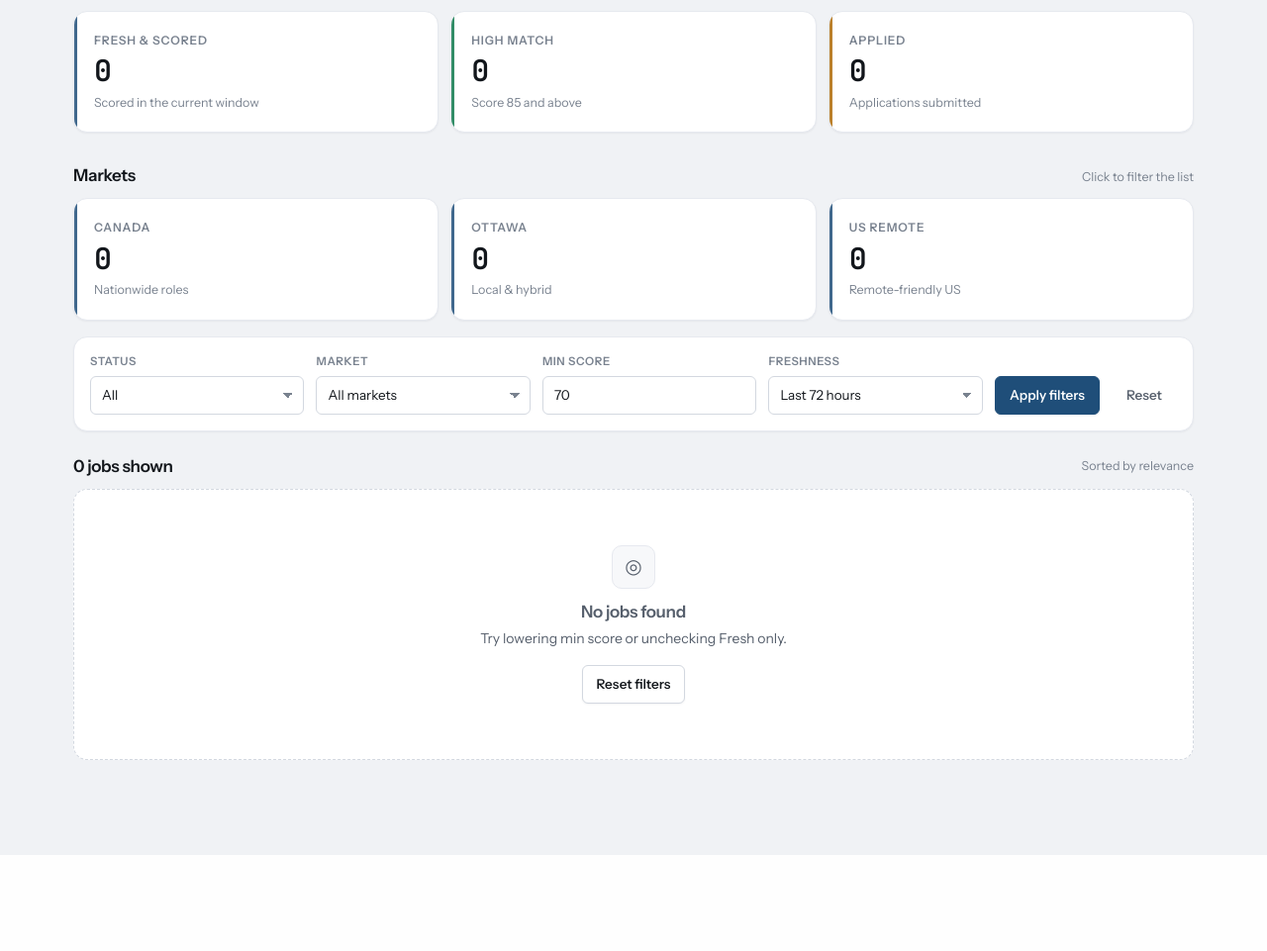
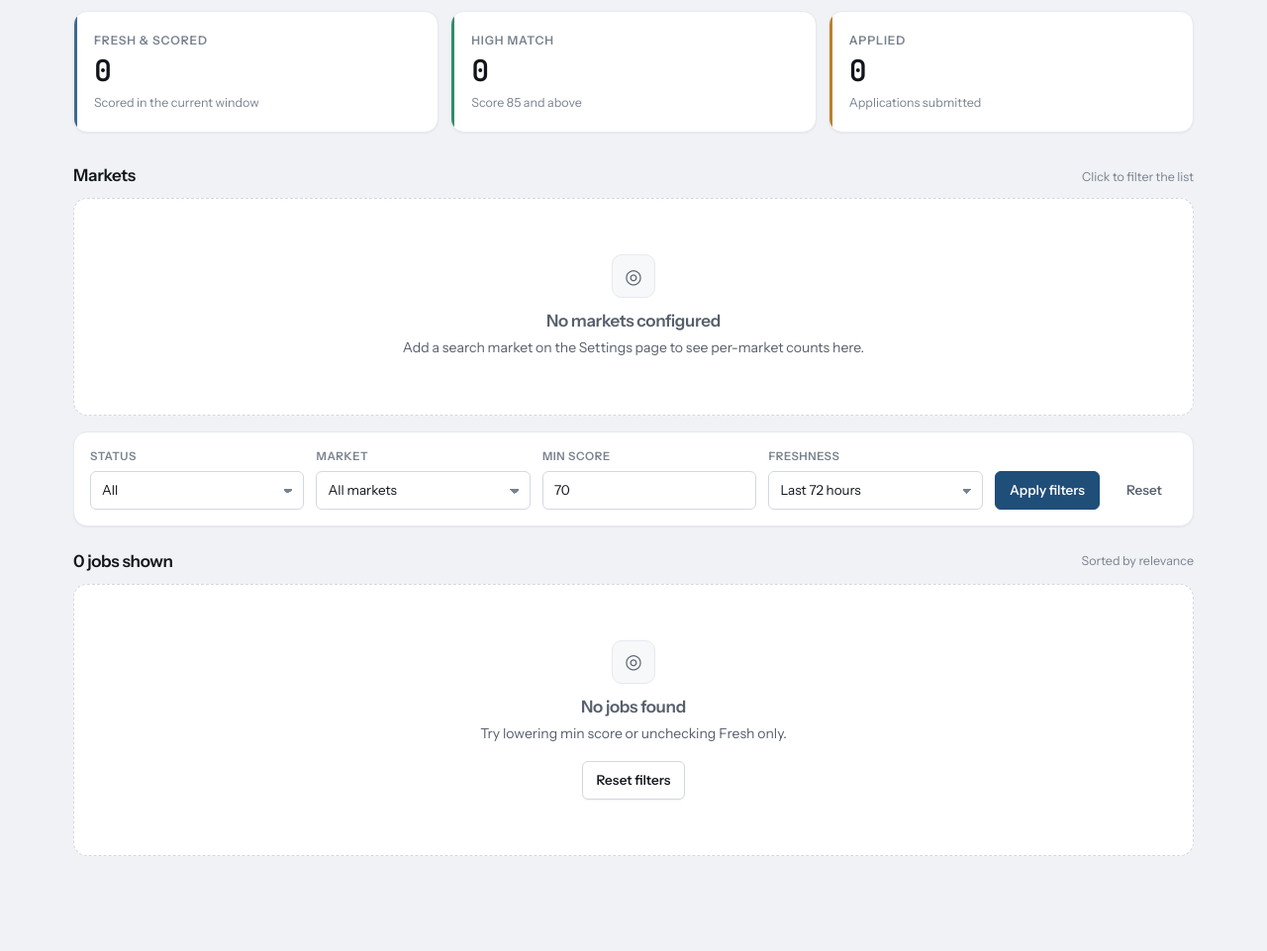
Before and after one commit to Toecyn/job_apply, a Flask app: page / in a window 1280 px wide. Shown: the part 182-1143 px from the top of the page at 99% size. Before the commit the page ends 1046 px from the top, so only its background shows below. Run offline with Flask 3, Linux system fonts and the light colour scheme; data that the repository does not hold is empty; some libraries are stand-ins or nearby versions.

Commit message:
Make dashboard market cards/filter dynamic from the saved profile
The market stat cards and filter dropdown on index.html were still
hardcoded to the original six pass names (canada, ottawa, us_remote,
canada_remote, canada_hybrid, contract) — flagged as a known gap when
scraper.py's markets became profile-driven, never circled back to fix.
Reported as "dashboard isn't reading the saved profile" after saving
markets like Lagos/Hybrid and Nigeria/Remote that don't match any of
those six.

- Moved market_pass_name() from scraper.py to profile_store.py (added
  market_label() alongside it) so app.py can slug/label markets the same
  way scraper.py does, without importing scraper.py — which pulls in
  jobspy at module level, deliberately excluded from requirements.txt.
  scraper.py now imports both from profile_store instead of defining its
  own copy.
- app.py's get_stats_data() replaces the six hardcoded COUNT queries with
  one per configured market (stats.markets: [{pass_name, label, count}]),
  built from profile.markets.
- index.html's market cards and the filter <select> now loop over
  stats.markets instead of three/six fixed options, with an empty state
  when no markets are configured yet.

Note: this is one of two causes behind the reported symptom. The other —
the job list itself still showing old postings — isn't a bug: saving a
profile doesn't trigger a scrape, and scheduler.py (which would run one
periodically) is a separate always-on process not part of this Vercel
deployment. A new profile only takes effect on the next "Refresh Jobs"
click.

Co-Authored-By: Claude Sonnet 5 <noreply@anthropic.com>
Claude-Session: https://claude.ai/code/session_01XzhHcBPfBXe5vRFXj4WEkF

```diff
--- a/Job_Apply/app.py
+++ b/Job_Apply/app.py
@@ -54,6 +54,14 @@ def get_jobs_data(status="all", market="all", min_score=70, fresh_hours=72):
 
 
 def get_stats_data():
+    """Per-market counts (stats["markets"]) are now driven by the profile's
+    configured markets instead of a fixed canada/ottawa/us_remote set —
+    see profile_store.market_pass_name(). A market you've since removed
+    from Settings, or a job scraped under the old hardcoded passes before
+    this migration, simply won't appear in this list; it still counts
+    toward total/scored/etc. and still shows in the "All markets" job list."""
+    from profile_store import get_profile, market_pass_name, market_label
+
     conn = get_db()
     stats = {
         "total": conn.execute("SELECT COUNT(*) FROM jobs WHERE is_stale = 0").fetchone()[0],
@@ -62,13 +70,18 @@ def get_stats_data():
         "applied": conn.execute("SELECT COUNT(*) FROM jobs WHERE status = 'applied'").fetchone()[0],
         "fresh": conn.execute("SELECT COUNT(*) FROM jobs WHERE date_found >= to_char(NOW() - INTERVAL '3 days', 'YYYY-MM-DD HH24:MI:SS') AND is_stale = 0").fetchone()[0],
         "fresh_scored": conn.execute("SELECT COUNT(*) FROM jobs WHERE date_found >= to_char(NOW() - INTERVAL '3 days', 'YYYY-MM-DD HH24:MI:SS') AND score >= 70 AND is_stale = 0").fetchone()[0],
-        "canada": conn.execute("SELECT COUNT(*) FROM jobs WHERE search_pass = 'canada' AND is_stale = 0").fetchone()[0],
-        "canada_remote": conn.execute("SELECT COUNT(*) FROM jobs WHERE search_pass = 'canada_remote' AND is_stale = 0").fetchone()[0],
-        "canada_hybrid": conn.execute("SELECT COUNT(*) FROM jobs WHERE search_pass = 'canada_hybrid' AND is_stale = 0").fetchone()[0],
-        "ottawa": conn.execute("SELECT COUNT(*) FROM jobs WHERE search_pass = 'ottawa' AND is_stale = 0").fetchone()[0],
-        "us": conn.execute("SELECT COUNT(*) FROM jobs WHERE search_pass = 'us_remote' AND is_stale = 0").fetchone()[0],
-        "contract": conn.execute("SELECT COUNT(*) FROM jobs WHERE search_pass = 'contract' AND is_stale = 0").fetchone()[0],
     }
+
+    profile = get_profile()
+    markets = []
+    for market in (profile or {}).get("markets", []):
+        pass_name = market_pass_name(market)
+        count = conn.execute(
+            "SELECT COUNT(*) FROM jobs WHERE search_pass = %s AND is_stale = 0", (pass_name,)
+        ).fetchone()[0]
+        markets.append({"pass_name": pass_name, "label": market_label(market), "count": count})
+    stats["markets"] = markets
+
     conn.close()
     return stats
 
--- a/Job_Apply/profile_store.py
+++ b/Job_Apply/profile_store.py
@@ -9,6 +9,7 @@ through get_profile()/save_profile() instead of the hardcoded PROFILE_ID —
 everything else in this module stays the same shape.
 """
 import json
+import re
 from datetime import datetime
 from db import get_db
 
@@ -103,6 +104,29 @@ def save_profile(fields):
     conn.close()
 
 
+def market_pass_name(market):
+    """Derive a stable, human-readable search_pass slug from a user-defined
+    market row ({"location": ..., "mode": ..., "country": ...}) — replaces
+    the old fixed set of pass names (canada_remote, ottawa, us_remote, ...).
+
+    Lives here (not scraper.py, its original home) so app.py can use the
+    exact same slugging for dashboard stats/filtering without importing
+    scraper.py — which pulls in jobspy at module level, and jobspy is
+    deliberately excluded from requirements.txt (see db.init_db()'s
+    docstring for the same reasoning). scraper.py imports this from here."""
+    loc_slug = re.sub(r'[^a-z0-9]+', '_', (market.get("location") or "").lower()).strip('_') or "anywhere"
+    mode_slug = (market.get("mode") or "").lower().replace(" ", "_").replace("-", "_")
+    return f"{loc_slug}_{mode_slug}" if mode_slug else loc_slug
+
+
+def market_label(market):
+    """Human-readable label for a market row, e.g. "Lagos · Hybrid" or just
+    "Canada" if no mode is set."""
+    location = market.get("location") or "Anywhere"
+    mode = market.get("mode") or ""
+    return f"{location} · {mode}" if mode else location
+
+
 def is_configured():
     """True once a resume has been confirmed and at least one target title is set.
 
--- a/Job_Apply/templates/index.html
+++ b/Job_Apply/templates/index.html
@@ -304,23 +304,23 @@ a.stat.active{border-color:var(--accent);background:var(--accent-soft);box-shado
   <!-- MARKET FILTER CARDS -->
   <div class="section">
     <div class="section-head"><h2 class="h2">Markets</h2><span class="dim" style="font-size:12.5px">Click to filter the list</span></div>
+    {% if stats.markets %}
     <div class="stat-grid">
-      <a class="stat {% if filters.market == 'canada' %}active{% endif %}" href="/?market=canada&min_score={{ filters.min_score }}&fresh={{ filters.fresh }}">
-        <div class="stat-label">Canada</div>
-        <div class="stat-value">{{ stats.canada }}</div>
-        <div class="stat-sub">Nationwide roles</div>
+      {% for m in stats.markets %}
+      <a class="stat {% if filters.market == m.pass_name %}active{% endif %}" href="/?market={{ m.pass_name }}&min_score={{ filters.min_score }}&fresh={{ filters.fresh }}">
+        <div class="stat-label">{{ m.label }}</div>
+        <div class="stat-value">{{ m.count }}</div>
+        <div class="stat-sub">{{ m.count }} job{{ '' if m.count == 1 else 's' }} found</div>
       </a>
-      <a class="stat {% if filters.market == 'ottawa' %}active{% endif %}" href="/?market=ottawa&min_score={{ filters.min_score }}&fresh={{ filters.fresh }}">
-        <div class="stat-label">Ottawa</div>
-        <div class="stat-value">{{ stats.ottawa }}</div>
-        <div class="stat-sub">Local &amp; hybrid</div>
-      </a>
-      <a class="stat {% if filters.market == 'us_remote' %}active{% endif %}" href="/?market=us_remote&min_score={{ filters.min_score }}&fresh={{ filters.fresh }}">
-        <div class="stat-label">US Remote</div>
-        <div class="stat-value">{{ stats.us }}</div>
-        <div class="stat-sub">Remote-friendly US</div>
-      </a>
+      {% endfor %}
     </div>
+    {% else %}
+    <div class="empty">
+      <div class="empty-mark">◎</div>
+      <h3 class="h2">No markets configured</h3>
+      <p class="muted" style="margin:6px 0 0">Add a search market on the <a href="/settings">Settings</a> page to see per-market counts here.</p>
+    </div>
+    {% endif %}
   </div>
 
   <!-- FILTERS -->
@@ -337,12 +337,9 @@ a.stat.active{border-color:var(--accent);background:var(--accent-soft);box-shado
       <label class="label" for="f-market">Market</label>
       <select class="select" id="f-market" name="market">
         <option value="all" {% if filters.market == 'all' %}selected{% endif %}>All markets</option>
-        <option value="canada_remote" {% if filters.market == 'canada_remote' %}selected{% endif %}>Canada remote</option>
-        <option value="canada_hybrid" {% if filters.market == 'canada_hybrid' %}selected{% endif %}>Canada hybrid</option>
-        <option value="canada" {% if filters.market == 'canada' %}selected{% endif %}>Canada</option>
-        <option value="ottawa" {% if filters.market == 'ottawa' %}selected{% endif %}>Ottawa</option>
-        <option value="us_remote" {% if filters.market == 'us_remote' %}selected{% endif %}>US remote</option>
-        <option value="contract" {% if filters.market == 'contract' %}selected{% endif %}>Contract</option>
+        {% for m in stats.markets %}
+        <option value="{{ m.pass_name }}" {% if filters.market == m.pass_name %}selected{% endif %}>{{ m.label }}</option>
+        {% endfor %}
       </select>
     </div>
     <div class="field">
```
Also changed, not shown: Job_Apply/scraper.py (+1 -17 lines).
